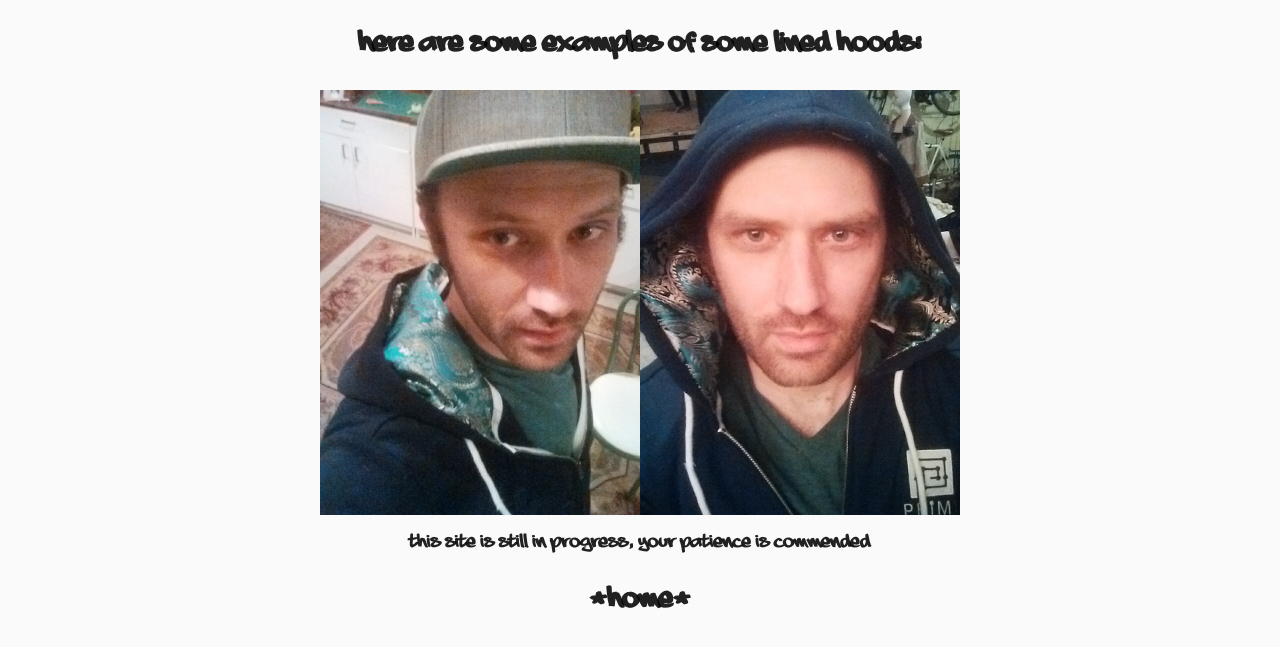
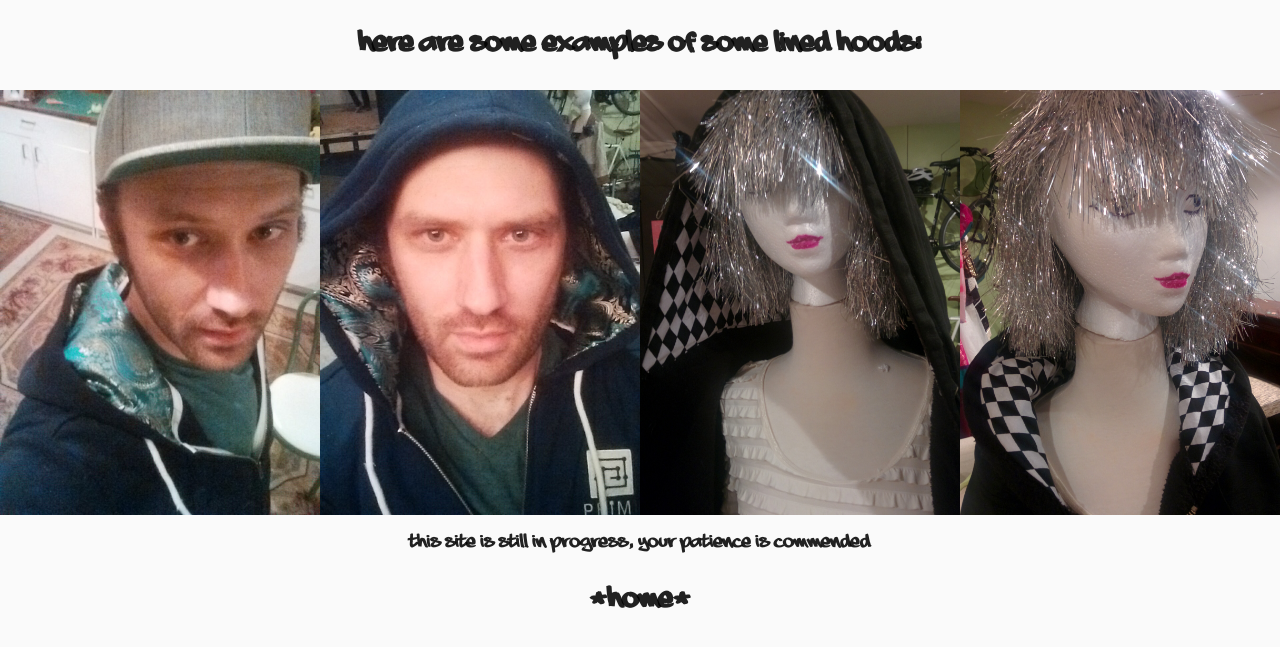
Before and after one commit to jeffkealy/styleinthehood, a website: page public/views/index.html at #!/about in a window 1280 px wide. Shown: the part 189-836 px from the top of the page. Drawn offline with Linux system fonts and the light colour scheme; files whose address does not match are found by name.

Commit message:
added photos and some styling

```diff
--- a/public/views/templates/about.html
+++ b/public/views/templates/about.html
@@ -1,9 +1,12 @@
 <h1>About</h1>
 <p id='aboutParagraph'>I line hoods with different patterns. That's my thing. I want to do other funky alterations as well. Email me with ideas at <a href="mailto:styleinthehood@gmail.com">styleinthehood@gmail.com </a></p>
 <h2>Here are some examples of some lined hoods:</h2>
-<div layout="row" layout-align="center center">
+<div layout="row" layout-align="center center" >
   <img src="../../assets/sideview.jpg" alt="side" width="320px" height="425px">
   <img src="../../assets/frontview.jpg" alt="front" width="320px" height="425px">
+  <img src="../../assets/checkeredFront.jpg" alt="checkered front" width="320px" height="425px">
+  <img src="../../assets/checkeredDown.jpg" alt="checkere down" width="320px" height="425px">
+
 </div>
 <p>This site is still in progress, your patience is commended</p>
 <h2><a href="#!home">*Home*</a></h2>
```
Also changed, not shown: public/assets/checkeredDown.jpg (added), public/assets/checkeredFront.jpg (added).
